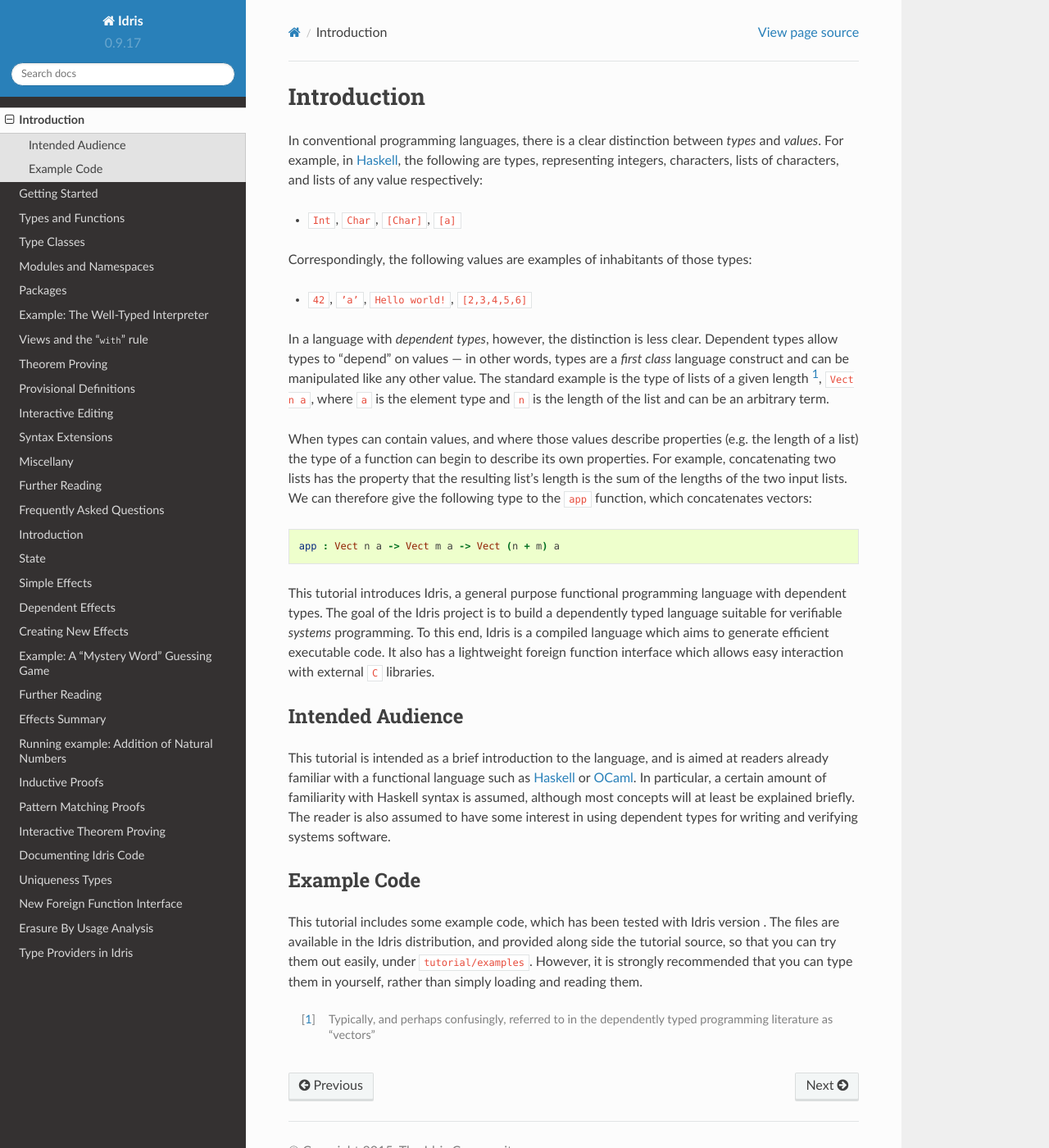
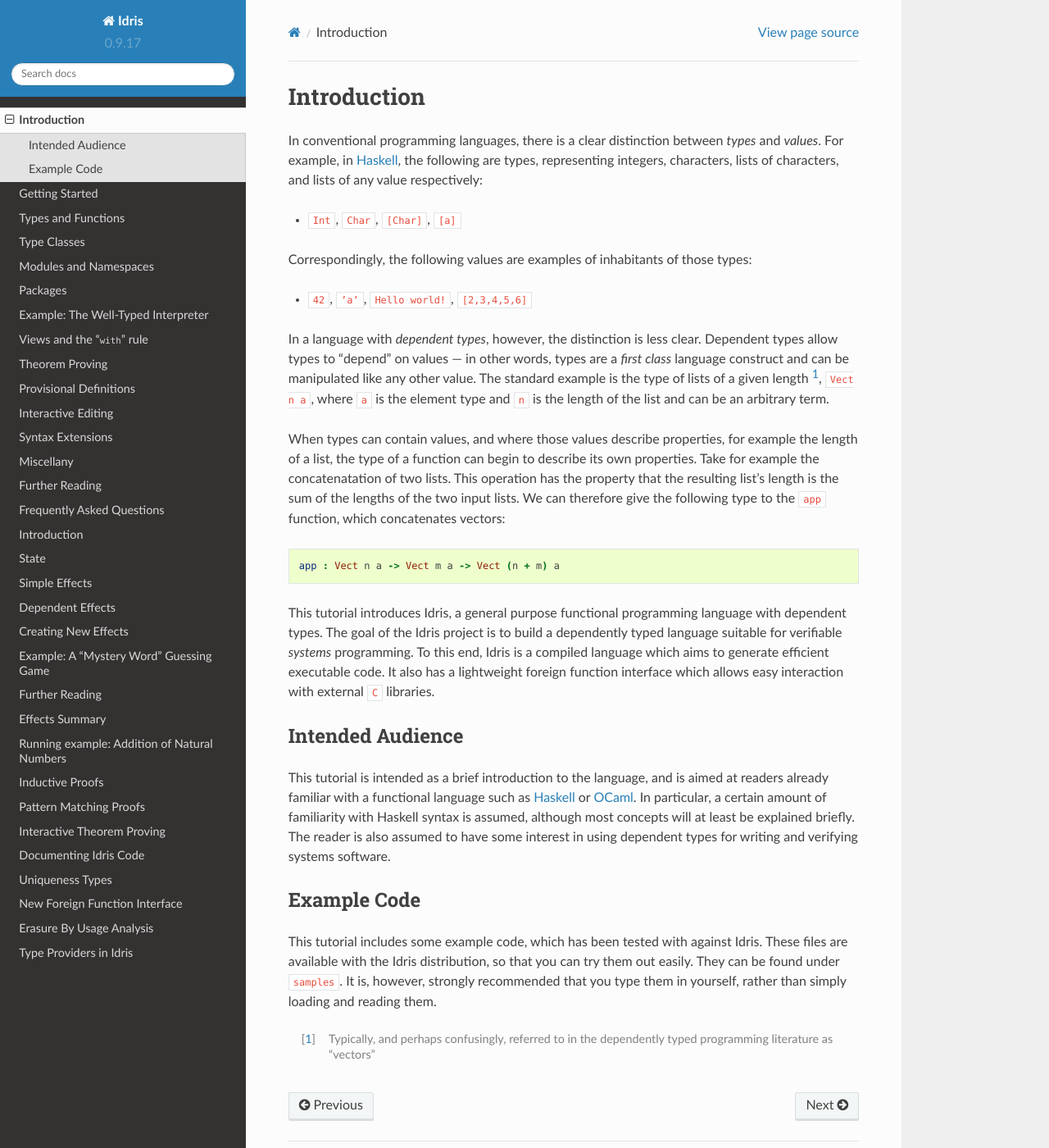
Before and after one commit to idris-lang/Idris-dev, a Sphinx documentation site: the page built from docs/tutorial/introduction.rst, in a window 1280 px wide and 1400 px high. Shown: the whole window at 82% size. Built offline with Sphinx 7.4.7 and the Read the Docs theme 2.0.0, drawn with Linux system fonts in a browser that asks for light colours; formulas are drawn with MathJax 3.

Commit message:
Fixes to Introduction.
+ Fixed some grammar
+ Updated pointer to sample files.
+ Fixed some ascii characters.

```diff
--- a/docs/tutorial/introduction.rst
+++ b/docs/tutorial/introduction.rst
@@ -25,11 +25,12 @@ lists of a given length [1]_, ``Vect n a``, where ``a`` is the element
 type and ``n`` is the length of the list and can be an arbitrary term.
 
 When types can contain values, and where those values describe
-properties (e.g. the length of a list) the type of a function can
-begin to describe its own properties. For example, concatenating two
-lists has the property that the resulting list’s length is the sum of
-the lengths of the two input lists. We can therefore give the
-following type to the ``app`` function, which concatenates vectors:
+properties, for example the length of a list, the type of a function
+can begin to describe its own properties. Take for example the
+concatenatation of two lists. This operation has the property that the
+resulting list's length is the sum of the lengths of the two input
+lists. We can therefore give the following type to the ``app``
+function, which concatenates vectors:
 
 .. code-block:: idris
 
@@ -58,11 +59,10 @@ Example Code
 ============
 
 This tutorial includes some example code, which has been tested with
-Idris version . The files are available in the Idris
-distribution, and provided along side the tutorial source, so that you
-can try them out easily, under ``tutorial/examples``. However, it is
-strongly recommended that you can type them in yourself, rather than
-simply loading and reading them.
+against Idris. These files are available with the Idris distribution,
+so that you can try them out easily. They can be found under
+``samples``. It is, however, strongly recommended that you type
+them in yourself, rather than simply loading and reading them.
 
 .. [1]
    Typically, and perhaps confusingly, referred to in the dependently
```
